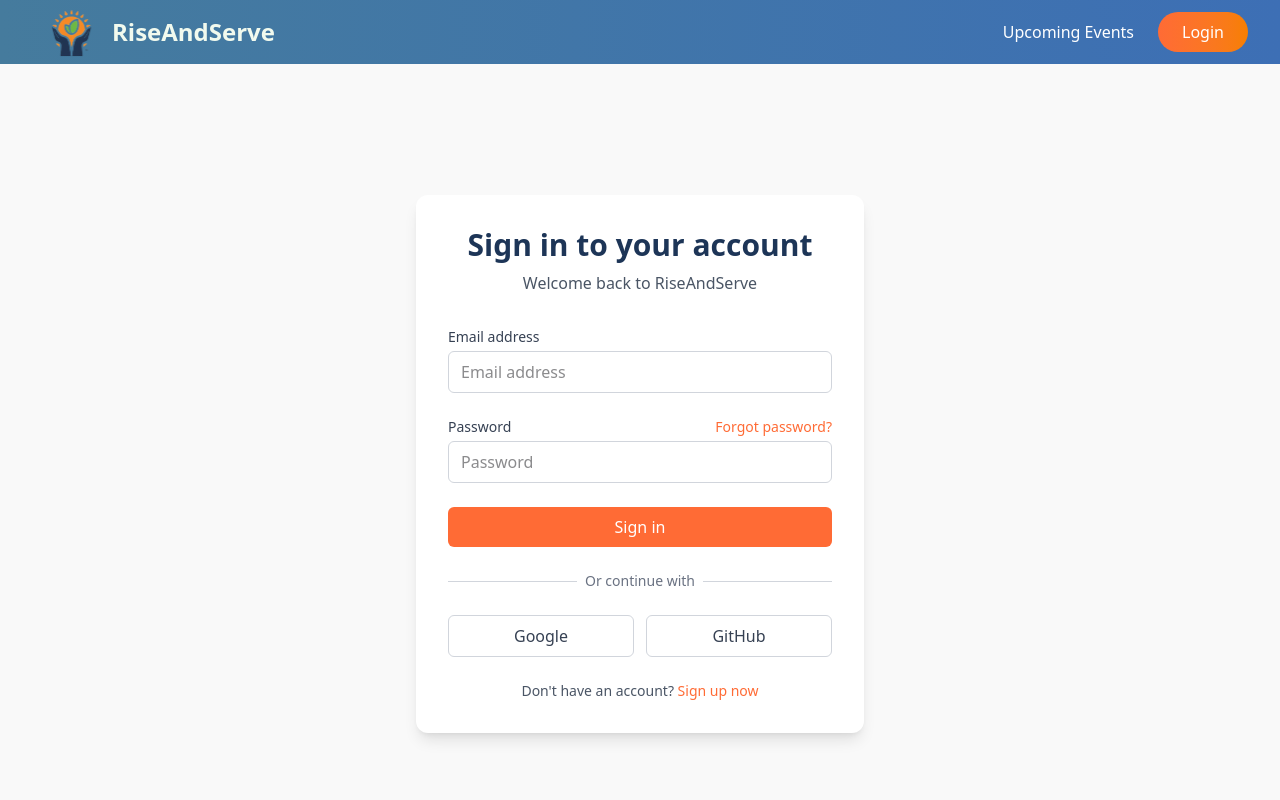
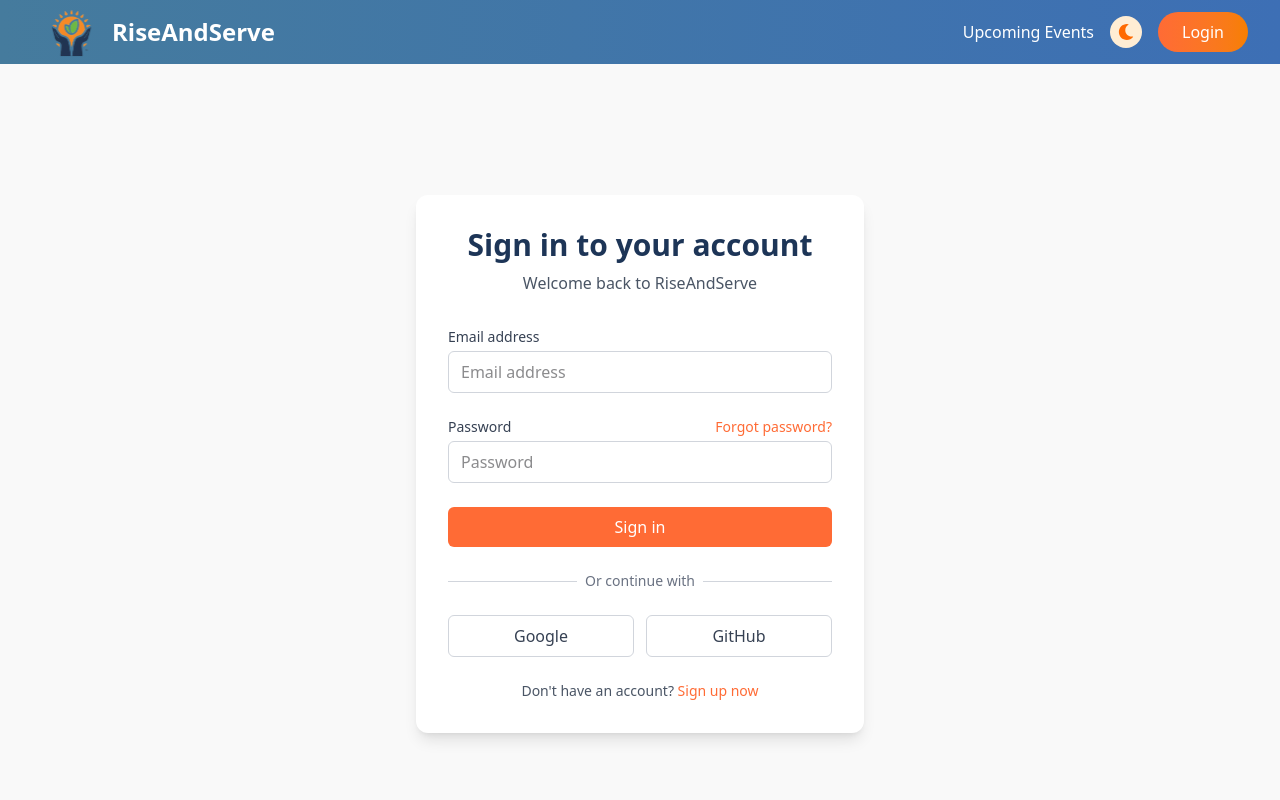
Before and after one commit to shakibbash/RiseAndServe-Client, a React (Vite) app: page /login in a window 1280 px wide. Shown: the top 800 px of the page. Built offline with nearby package versions, Linux system fonts and the light colour scheme; no server answers.

Commit message:
theme provider aded

```diff
--- a/src/Components/Navbar.jsx
+++ b/src/Components/Navbar.jsx
@@ -1,70 +1,73 @@
 import { useState } from "react";
-import { Link, NavLink, useNavigate } from "react-router"; // Correct import
-import { FaBars, FaTimes } from "react-icons/fa";
+import { Link, NavLink, useNavigate } from "react-router";
+import { FaBars, FaTimes, FaSun, FaMoon } from "react-icons/fa";
 import { useAuth } from "../Provider/AuthProvider";
 import Swal from "sweetalert2";
-
-// import ThemeToggle from "./ThemeToggle"; // Uncomment when ready
+import { useTheme } from "../Provider/ThemeContext";
 
 const Navbar = () => {
   const { user, logOut } = useAuth();
+  const { isDarkMode, toggleTheme } = useTheme();
   const [menuOpen, setMenuOpen] = useState(false);
   const [dropdownOpen, setDropdownOpen] = useState(false);
   const navigate = useNavigate();
-console.log(user)
-const handleLogout = () => {
+
+  const handleLogout = () => {
     Swal.fire({
-      title: 'Are you sure?',
+      title: "Are you sure?",
       text: "You will be logged out of your account",
-      icon: 'warning',
+      icon: "warning",
       showCancelButton: true,
-      confirmButtonColor: '#3085d6',
-      cancelButtonColor: '#d33',
-      confirmButtonText: 'Yes, log out'
+      confirmButtonColor: "#3085d6",
+      cancelButtonColor: "#d33",
+      confirmButtonText: "Yes, log out",
     }).then((result) => {
       if (result.isConfirmed) {
         logOut()
           .then(() => {
             Swal.fire({
-              icon: 'success',
-              title: 'Logged Out',
-              text: 'You have been successfully logged out',
+              icon: "success",
+              title: "Logged Out",
+              text: "You have been successfully logged out",
               timer: 1500,
-              showConfirmButton: false
+              showConfirmButton: false,
             });
-            navigate('/');
+            navigate("/");
           })
-          .catch(error => {
+          .catch((error) => {
             console.error(error);
             Swal.fire({
-              icon: 'error',
-              title: 'Error',
-              text: 'Failed to log out. Please try again.'
+              icon: "error",
+              title: "Error",
+              text: "Failed to log out. Please try again.",
             });
           });
       }
     });
   };
 
-
   return (
-    <nav className="bg-gradient-to-r from-[#457B9D] to-[#3d6fb5]  text-white shadow-lg">
+    <nav className={`shadow-lg transition-colors duration-300 ${
+      isDarkMode
+        ? "bg-gray-900 text-white"
+        : "bg-gradient-to-r from-[#457B9D] to-[#3d6fb5] text-white"
+    }`}>
       <div className="px-2 md:px-8 flex justify-between items-center h-16">
         {/* Logo */}
         <Link
           to="/"
-          className="flex items-center py-3 text-2xl font-bold text-[#F1FAEE]"
+          className="flex items-center py-3 text-2xl font-bold"
         >
           <img
             src="/assets/logo.png"
             alt="RiseAndServe Logo"
-            className="w-[80px]  p-2"
+            className="w-[80px] p-2"
           />
           RiseAndServe
         </Link>
 
         {/* Desktop Menu */}
-        <div className="hidden md:flex items-center space-x-6">
+        <div className="hidden md:flex items-center space-x-4">
           <NavLink
             to="/upcoming-events"
             className={({ isActive }) =>
@@ -76,8 +79,18 @@ const handleLogout = () => {
             Upcoming Events
           </NavLink>
 
-          {/* ThemeToggle placeholder */}
-          {/* <ThemeToggle /> */}
+          {/* Theme Toggle */}
+          <button
+            onClick={toggleTheme}
+            className={`p-2 rounded-full transition-colors duration-300 ${
+              isDarkMode
+                ? "bg-gray-700 text-yellow-300 hover:bg-gray-600"
+                : "bg-orange-100 text-orange-500 hover:bg-orange-200"
+            }`}
+            title={isDarkMode ? "Switch to light mode" : "Switch to dark mode"}
+          >
+            {isDarkMode ? <FaSun /> : <FaMoon />}
+          </button>
 
           {!user ? (
             <Link
@@ -88,7 +101,6 @@ const handleLogout = () => {
             </Link>
           ) : (
             <div className="relative">
-              {/* Profile Picture */}
               <img
                 src={user.photoURL}
                 alt={user.displayName}
@@ -97,9 +109,10 @@ const handleLogout = () => {
                 title={user.displayName}
               />
 
-              {/* Dropdown */}
               {dropdownOpen && (
-                <div className="absolute right-0 mt-2 w-48 bg-white text-gray-800 rounded shadow-lg z-50">
+                <div className={`absolute right-0 mt-2 w-48 rounded shadow-lg z-50 ${
+                  isDarkMode ? "bg-gray-800 text-gray-200" : "bg-white text-gray-800"
+                }`}>
                   <Link
                     to="/create-event"
                     className="block px-4 py-2 hover:bg-gradient-to-r hover:from-[#FF6B35] hover:to-[#F77F00] hover:text-white transition"
@@ -134,7 +147,20 @@ const handleLogout = () => {
         </div>
 
         {/* Mobile Menu Button */}
-        <div className="md:hidden flex items-center">
+        <div className="md:hidden flex items-center space-x-2">
+          {/* Theme toggle */}
+          <button
+            onClick={toggleTheme}
+            className={`p-2 rounded-full transition-colors duration-300 ${
+              isDarkMode
+                ? "bg-gray-700 text-yellow-300 hover:bg-gray-600"
+                : "bg-orange-100 text-orange-500 hover:bg-orange-200"
+            }`}
+            title={isDarkMode ? "Switch to light mode" : "Switch to dark mode"}
+          >
+            {isDarkMode ? <FaSun /> : <FaMoon />}
+          </button>
+
           <button
             onClick={() => setMenuOpen(!menuOpen)}
             className="ml-2 focus:outline-none"
@@ -146,7 +172,9 @@ const handleLogout = () => {
 
       {/* Mobile Menu */}
       {menuOpen && (
-        <div className="md:hidden bg-gradient-to-r from-[#1D3557] to-[#457B9D] text-white px-4 pb-4 space-y-2">
+        <div className={`md:hidden px-4 pb-4 space-y-2 ${
+          isDarkMode ? "bg-gray-900 text-white" : "bg-gradient-to-r from-[#1D3557] to-[#457B9D] text-white"
+        }`}>
           <NavLink
             to="/upcoming-events"
             className={({ isActive }) =>
@@ -159,7 +187,7 @@ const handleLogout = () => {
             Upcoming Events
           </NavLink>
 
-          {!user  ? (
+          {!user ? (
             <Link
               to="/login"
               className="block bg-gradient-to-r from-[#FF6B35] to-[#F77F00] px-4 py-2 rounded hover:from-[#F77F00] hover:to-[#FF6B35] transition-all"
@@ -168,7 +196,7 @@ const handleLogout = () => {
               Login
             </Link>
           ) : (
-            <div className="space-y-1">
+            <>
               <Link
                 to="/create-event"
                 className="block px-4 py-2 hover:bg-gradient-to-r hover:from-[#FF6B35] hover:to-[#F77F00] hover:text-white transition"
@@ -196,7 +224,7 @@ const handleLogout = () => {
               >
                 Logout
               </button>
-            </div>
+            </>
           )}
         </div>
       )}
--- a/src/main.jsx
+++ b/src/main.jsx
@@ -6,11 +6,13 @@ import router from "./routes/Routes";
 import AuthProvider from "./Provider/AuthProvider";
 import { Toaster } from "react-hot-toast";
 import { HelmetProvider } from "react-helmet-async";
+import { ThemeProvider } from "./Provider/ThemeContext";
 
 createRoot(document.getElementById("root")).render(
     <StrictMode>
         <HelmetProvider>
-                     <AuthProvider>
+          <ThemeProvider>
+             <AuthProvider>
 
         <RouterProvider router={router} />
         <Toaster
@@ -47,6 +49,8 @@ createRoot(document.getElementById("root")).render(
         />
 
     </AuthProvider>
+          </ThemeProvider>
+
         </HelmetProvider>
 
 
```
